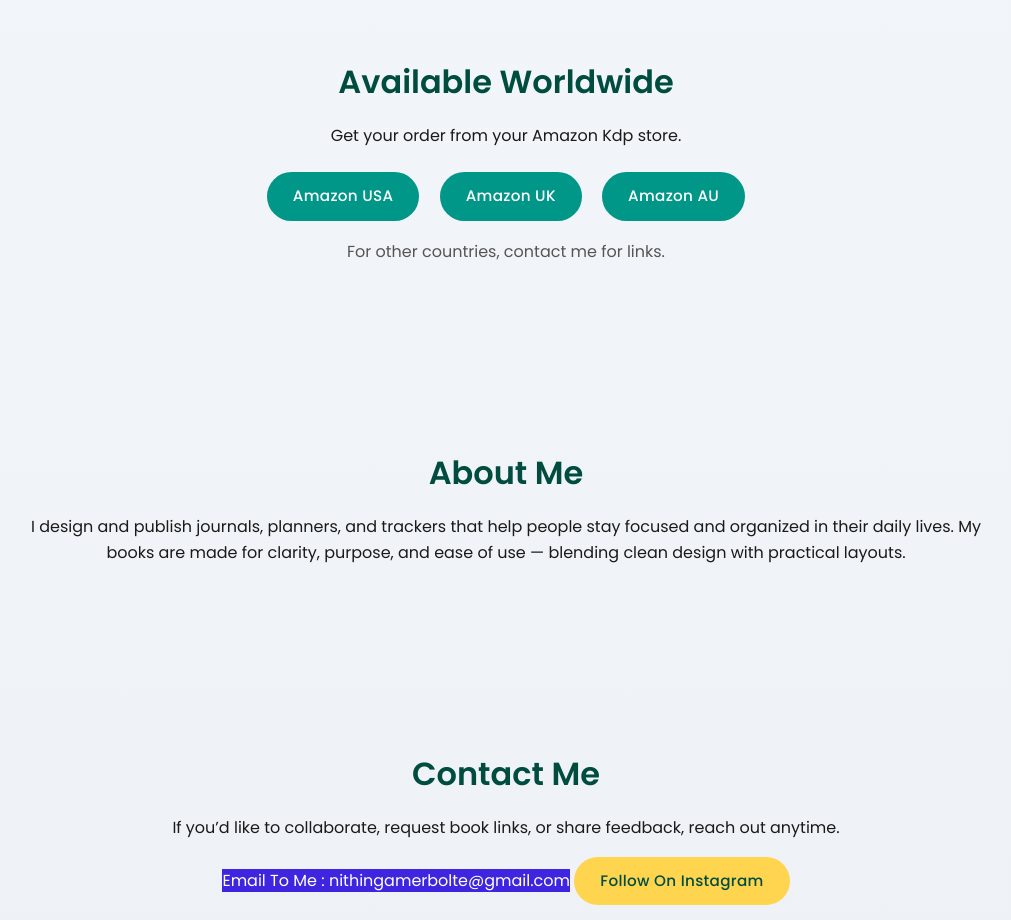
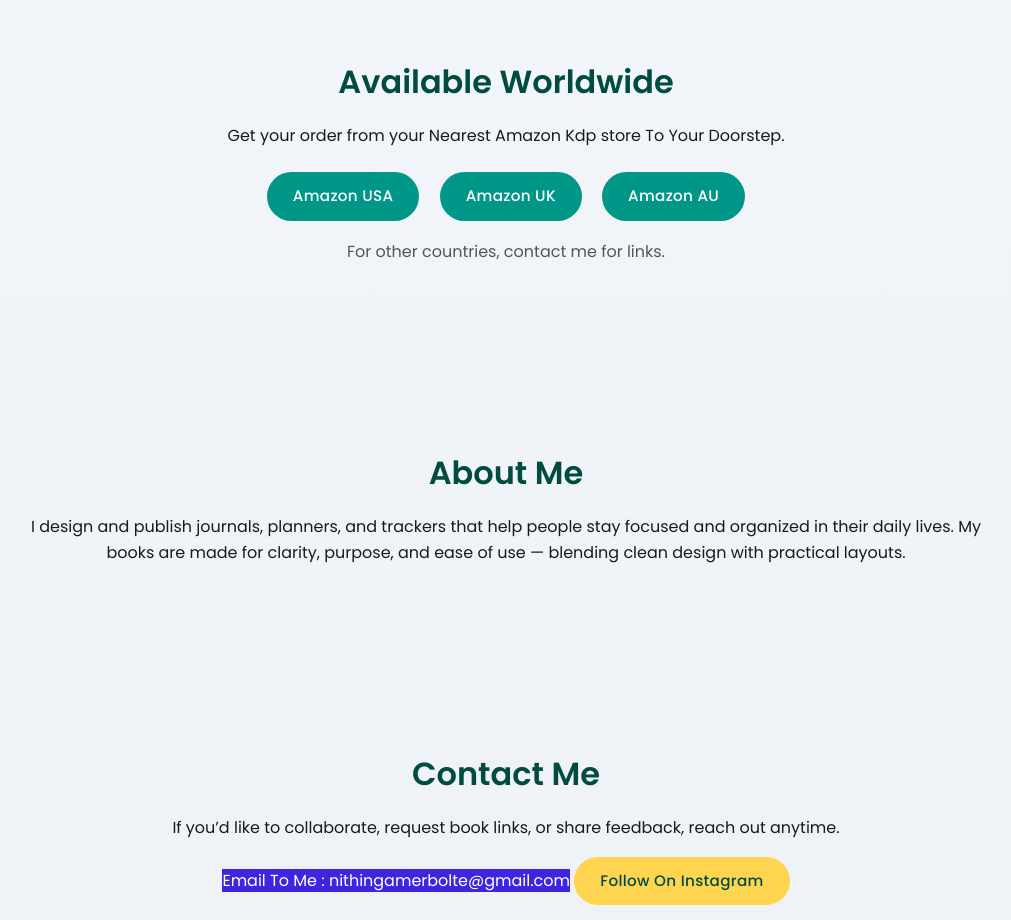
Before and after one commit to nithin12211/nithincleancut.books, a plain HTML site: page index.html in a window 1280 px wide. Shown: the part 1860-2780 px from the top of the page, without its empty margins (134-1145 px from the left). Drawn offline with Linux system fonts and the light colour scheme.

Commit message:
Add files via upload

```diff
--- a/index.html
+++ b/index.html
@@ -222,7 +222,7 @@
 
   <section class="worldwide">
     <h2>Available Worldwide</h2>
-    <p>Get your order from your Amazon Kdp store.</p>
+    <p>Get your order from your Nearest Amazon Kdp store To Your Doorstep.</p>
     <div class="buttons">
       <a href="https://www.amazon.com/s?i=stripbooks&rh=p_27%3AK%2BKothapelly%2BNithin%2BKumar&s=relevancerank&text=K+Kothapelly+Nithin+Kumar&ref=dp_byline_sr_book_1" class="btn">Amazon USA</a>
       <a href="https://www.amazon.co.uk/s?i=stripbooks&rh=p_27%3AK%2BKothapelly%2BNithin%2BKumar&s=relevancerank&text=K+Kothapelly+Nithin+Kumar&ref=dp_byline_sr_book_1" class="btn">Amazon UK</a>
```
